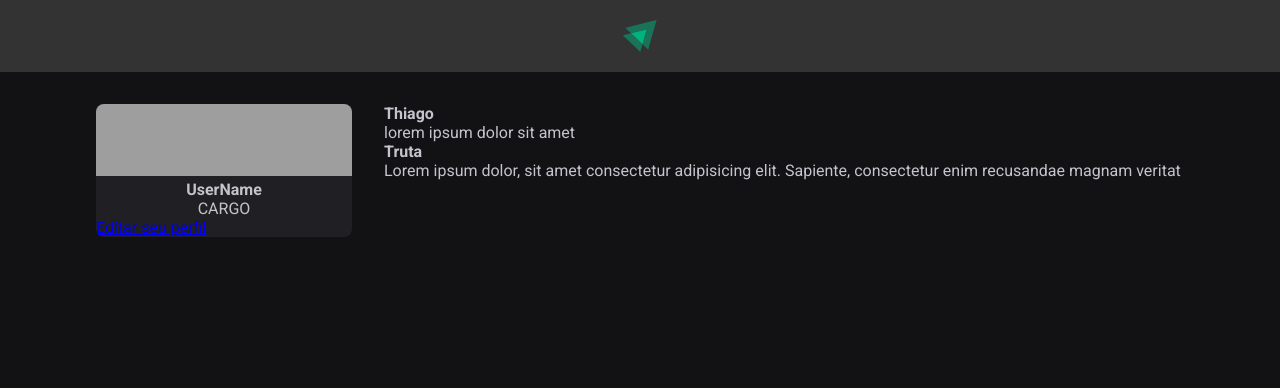
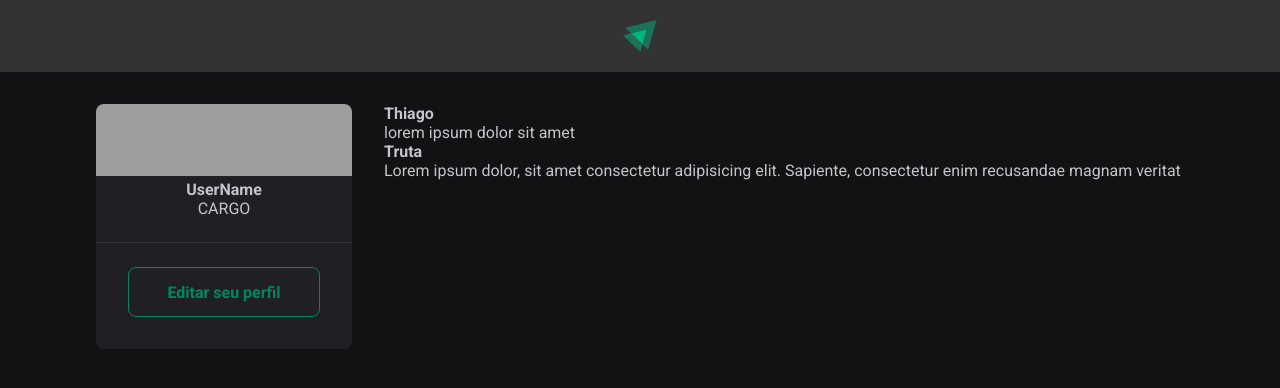
Before and after one commit to JoGaDoR/rocketseat_ignite_reactJS, a React (Vite) app in the folder module02_application_structure/04_sidebar_component/: page / in a window 1280 px wide. Shown: the top 388 px of the page. Built offline with nearby package versions, Linux system fonts and the light colour scheme; grey boxes are pictures that could not be loaded.

Commit message:
feat: footer style

```diff
--- a/module02_application_structure/04_sidebar_component/src/components/Sidebar.module.css
+++ b/module02_application_structure/04_sidebar_component/src/components/Sidebar.module.css
@@ -15,3 +15,26 @@
     flex-direction: column;
     align-items: center;
 }
+
+.sidebar footer{
+    border-top: 1px solid var(--gray-600);
+    margin-top: 1.5rem;
+    padding: 1.5rem 2rem 2rem;
+}
+
+.sidebar footer a{
+    /* width: 100%; */
+    background: transparent;
+    color: var(--green-500);
+    border: 1px solid var(--green-500);
+    border-radius: 8px;
+    height: 50px;
+    padding: 0 1.5rem;
+    font-weight: bold;
+    display: block;
+    text-decoration: none;
+
+    display: flex;
+    align-items: center;
+    justify-content: center;
+}
```
